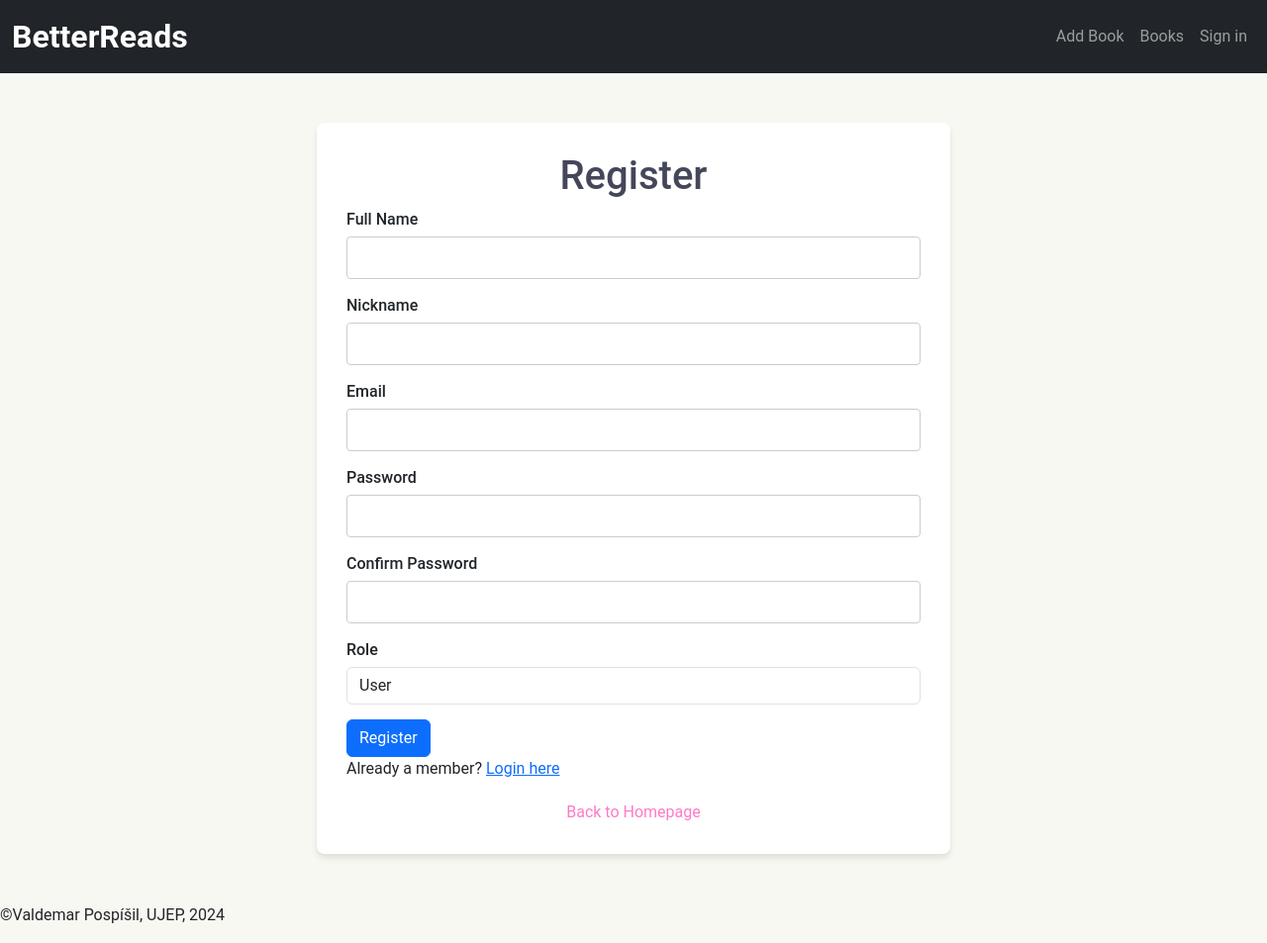
After one commit to ValdemarPospisil/BetterReads, a Flask app: page /register in a window 1280 px wide. The commit adds this page. Shown: the whole page at 99% size. Run offline with Flask 3, Linux system fonts and the light colour scheme.

Commit message:
Added Login/register system

```diff
--- a/code/app.py
+++ b/code/app.py
@@ -1,18 +1,22 @@
-from flask import Flask, render_template, request, redirect, url_for
+from flask import Flask, render_template, request, redirect, url_for, flash, session, abort
+from flask_session import Session
+from forms import RegistrationForm, LoginForm, CreateBookForm
+from werkzeug.security import generate_password_hash, check_password_hash
 import cloudinary
 import cloudinary.uploader
 import cloudinary.api
-from cloudinary.utils import cloudinary_url
 from neo4j import GraphDatabase
 import os
+from functools import wraps
 
 app = Flask(__name__)
 # Flask app setup
-SECRET_KEY = os.urandom(32)
+SECRET_KEY = 'you-will-never-guess'
 USER_IMG_FOLDER = 'static/imgs/'
-app = Flask(__name__, template_folder='templates')
 app.config['UPLOAD_FOLDER'] = USER_IMG_FOLDER
 app.config['SECRET_KEY'] = SECRET_KEY
+app.config['SESSION_TYPE'] = 'filesystem'  # You can choose other session types as well
+Session(app)
 
 # Configuration
 cloudinary.config(
@@ -21,12 +25,6 @@ cloudinary.config(
     api_secret = "gQK9cHKJzk83nMU2IEjyO7Efaos", # Click 'View API Keys' above to copy your API secret
     secure=True
 )
-
-# Upload an image
-upload_result = cloudinary.uploader.upload("https://res.cloudinary.com/demo/image/upload/getting-started/shoes.jpg",
-                                           public_id="shoes")
-print(upload_result["secure_url"])
-
 
 NEO4J_URI = "bolt://neo4j:7687"
 NEO4J_USER = "neo4j"
@@ -40,58 +38,131 @@ driver = GraphDatabase.driver(NEO4J_URI, auth=(NEO4J_USER, NEO4J_PASSWORD))
 def index():
     return render_template('index.html')
 
+def roles_required(*roles):
+    def decorator(f):
+        @wraps(f)
+        def decorated_function(*args, **kwargs):
+            if 'nickname' not in session:
+                return redirect(url_for('login'))
+            with driver.session() as db_session:
+                result = db_session.run("MATCH (u:User {nickname: $nickname}) RETURN u.role AS role", nickname=session['nickname'])
+                record = result.single()
+                if not record or record['role'] not in roles:
+                    abort(403)
+            return f(*args, **kwargs)
+        return decorated_function
+    return decorator
 
-def create_author_book_relationship(author_name, author_surname, book_data):
-    """Creates a book and author node, and connects them with a relationship."""
-    with driver.session() as session:
-        # Create the book node
-        query = """
-            MERGE (author:Author {name: $author_name, surname: $author_surname})
-            CREATE (book:Book {name: $name, description: $description, pages: $pages, datePublished: $datePublished, ISBN: $ISBN, image_url: $image_url})
-            MERGE (author)-[:WROTE]->(book)
-        """
-        session.run(query, author_name=author_name, author_surname=author_surname,
-                    name=book_data["name"], description=book_data["description"],
-                    pages=book_data["pages"], datePublished=book_data["datePublished"],
-                    ISBN=book_data["ISBN"], image_url=book_data["image_url"])
+@app.route('/admin')
+@roles_required('admin')
+def admin_dashboard():
+    return render_template('admin_dashboard.html')
 
+@app.route('/author')
+@roles_required('author')
+def author_dashboard():
+    return render_template('admin_dashboard.html')
+
+@app.route('/profile/<nickname>')
+def profile(nickname):
+    # Placeholder for the profile page
+    return render_template('profile.html', nickname=nickname)
+
+@app.route('/register', methods=['GET', 'POST'])
+def register():
+    form = RegistrationForm()
+    if form.validate_on_submit():
+        full_name = form.full_name.data
+        nickname = form.nickname.data
+        email = form.email.data
+        password = generate_password_hash(form.password.data)
+        role = form.role.datayy
+
+        with driver.session() as db_session:
+            result = db_session.run("MATCH (u:User {nickname: $nickname}) RETURN u", nickname=nickname)
+            if result.single():
+                flash('Nickname already exists. Please choose a different one.', 'danger')
+            else:
+                db_session.run(
+                    "CREATE (u:User {full_name: $full_name, nickname: $nickname, email: $email, password: $password, role: $role})",
+                    full_name=full_name, nickname=nickname, email=email, password=password, role=role
+                )
+                flash('Registration successful! Please log in.', 'success')
+                return redirect(url_for('login'))
+    return render_template('register.html', form=form)
+
+@app.route('/login', methods=['GET', 'POST'])
+def login():
+    form = LoginForm()
+    if form.validate_on_submit():
+        nickname = form.nickname.data
+        password = form.password.data
+
+        with driver.session() as db_session:
+            result = db_session.run("MATCH (u:User {nickname: $nickname}) RETURN u.password AS password, u.role AS role", nickname=nickname)
+            record = result.single()
+            if record and check_password_hash(record['password'], password):
+                session['nickname'] = nickname
+                session['role'] = record['role']
+                flash('Login successful!', 'success')
+                return redirect(url_for('index'))
+            else:
+                flash('Invalid nickname or password. Please try again.', 'danger')
+    return render_template('login.html', form=form)
+
+@app.route('/logout')
+def logout():
+    session.pop('nickname', None)
+    session.pop('role', None)
+    flash('You have been logged out.', 'success')
+    return redirect(url_for('index'))
+
+def create_genre():
+    """Creates a fixed set of genres in the database."""
+    with driver.session() as db_session:
+        genres = ["Fiction", "Non-Fiction", "Science Fiction", "Fantasy", "Mystery", "Thriller"]
+        for genre in genres:
+            db_session.run("MERGE (g:Genre {name: $name})", name=genre)
 
 def upload_image(file=None):
     """Uploads an image to Cloudinary, resizes it to 684x100, and returns the URL."""
     if file:
-        upload_result = cloudinary.uploader.upload(
-            file,
-            transformation=[
-                {"width": 684, "height": 1000, "crop": "scale"}
-            ]
-        )
-    else:
-        # Upload and resize the default image
-        default_image_path = os.path.join(app.config['UPLOAD_FOLDER'], 'default_book.jpg')
-        upload_result = cloudinary.uploader.upload(
-            default_image_path,
-            transformation=[
-                {"width": 684, "height": 1000, "crop": "scale"}
-            ]
-        )
-    return upload_result['secure_url']
+        result = cloudinary.uploader.upload(file, transformation={"width": 684, "height": 100, "crop": "limit"})
+        return result.get("url")
+    return None
 
+def create_author_book_relationship_with_genres(author_name, author_surname, book_data, genres):
+    """Creates a book, author, and genre nodes with relationships."""
+    with driver.session() as db_session:
+        query = """
+            MERGE (author:Author {name: $author_name, surname: $author_surname})
+            CREATE (book:Book {name: $name, description: $description, pages: $pages, datePublished: $datePublished, image_url: $image_url})
+            MERGE (author)-[:WROTE]->(book)
+            WITH book
+            UNWIND $genres AS genre_name
+            MATCH (g:Genre {name: genre_name})
+            MERGE (book)-[:BELONGS_TO]->(g)
+        """
+        db_session.run(query, author_name=author_name, author_surname=author_surname,
+                    name=book_data["name"], description=book_data["description"],
+                    pages=book_data["pages"], datePublished=book_data["datePublished"],
+                    image_url=book_data["image_url"], genres=genres)
 
 @app.route('/create_book', methods=['GET', 'POST'])
+@roles_required('author', 'admin')
 def create_book():
-    if request.method == 'POST':
-        # Collect form data
-        name = request.form['name']
-        description = request.form['description']
-        pages = request.form['pages']
-        datePublished = request.form['datePublished']
-        ISBN = request.form['ISBN']
-        author_name = request.form['author_name']
-        author_surname = request.form['author_surname']
+    form = CreateBookForm()
+    if form.validate_on_submit():
+        name = form.name.data
+        description = form.description.data
+        pages = form.pages.data
+        datePublished = form.datePublished.data
+        author_name = form.author_name.data
+        author_surname = form.author_surname.data
+        genres = form.genres.data
 
         # Handle the image upload
-
-        image_file = request.files['image'] if 'image' in request.files and request.files['image'].filename else None
+        image_file = form.image.data
         image_url = upload_image(image_file)
 
         # Prepare book data
@@ -100,24 +171,27 @@ def create_book():
             "description": description,
             "pages": pages,
             "datePublished": datePublished,
-            "ISBN": ISBN,
-            "image_url": image_url  # Save the image URL if it was uploaded
+            "image_url": image_url
         }
 
-        # Create the author-book relationship in the Neo4j database
-        create_author_book_relationship(author_name, author_surname, book_data)
+        # Create the author-book relationship and add genres
+        create_author_book_relationship_with_genres(author_name, author_surname, book_data, genres)
 
         return redirect(url_for('index'))
 
-    return render_template('create_book.html')
+    # Get genres from database for the form
+    with driver.session() as db_session:
+        result = db_session.run("MATCH (g:Genre) RETURN g.name AS name")
+        genres = [record["name"] for record in result]
 
+    return render_template('create_book.html', form=form, genres=genres)
 
 # Route for listing books
 @app.route('/books')
 def list_books():
-    with driver.session() as session:
+    with driver.session() as db_session:
         # Query to retrieve all books along with their authors
-        result = session.run("""
+        result = db_session.run("""
             MATCH (b:Book)-[:WROTE]-(a:Author)
             RETURN b.name AS book_name, a.name AS author_name, a.surname AS author_surname, b.image_url AS image_url
         """)
@@ -131,6 +205,5 @@ def list_books():
         ]
     return render_template('list_books.html', books=books)
 
-
 if __name__ == '__main__':
     app.run(host='0.0.0.0', port=5000, debug=True)
--- /dev/null
+++ b/code/forms.py
@@ -0,0 +1,29 @@
+from flask_wtf import FlaskForm
+from wtforms import StringField, PasswordField, SubmitField, SelectField, SelectMultipleField, TextAreaField, IntegerField, FileField
+from wtforms.validators import DataRequired, Email, EqualTo
+
+class RegistrationForm(FlaskForm):
+    full_name = StringField('Full Name', validators=[DataRequired()])
+    nickname = StringField('Nickname', validators=[DataRequired()])
+    email = StringField('Email', validators=[DataRequired(), Email()])
+    password = PasswordField('Password', validators=[DataRequired()])
+    confirm_password = PasswordField('Confirm Password', validators=[DataRequired(), EqualTo('password')])
+    role = SelectField('Role', choices=[('user', 'User'), ('admin', 'Admin')], validators=[DataRequired()])
+    submit = SubmitField('Register')
+
+class LoginForm(FlaskForm):
+    nickname = StringField('Nickname', validators=[DataRequired()])
+    password = PasswordField('Password', validators=[DataRequired()])
+    submit = SubmitField('Login')
+
+
+class CreateBookForm(FlaskForm):
+    name = StringField('Book Name', validators=[DataRequired()])
+    description = TextAreaField('Description', validators=[DataRequired()])
+    pages = IntegerField('Pages', validators=[DataRequired()])
+    datePublished = StringField('Date Published', validators=[DataRequired()])
+    author_name = StringField('Author Name', validators=[DataRequired()])
+    author_surname = StringField('Author Surname', validators=[DataRequired()])
+    genres = SelectMultipleField('Genres', validators=[DataRequired()])
+    image = FileField('Book Image', validators=[DataRequired()])
+    submit = SubmitField('Create Book')
--- /dev/null
+++ b/code/templates/register.html
@@ -0,0 +1,59 @@
+{% extends "template.html" %}
+
+{% block subtitle %}Register{% endblock %}
+
+{% block main %}
+<div class="container">
+    <h1>Register</h1>
+    <form method="POST" enctype="multipart/form-data" action="{{ url_for('register') }}">
+        {{ form.hidden_tag() }}
+        <div class="form-group">
+            <label for="full_name">{{ form.full_name.label }}</label>
+            {{ form.full_name(class="form-control", id="full_name", size=32) }}
+            {% for error in form.full_name.errors %}
+                <span style="color: red;">[{{ error }}]</span>
+            {% endfor %}
+        </div>
+        <div class="form-group">
+            <label for="nickname">{{ form.nickname.label }}</label>
+            {{ form.nickname(class="form-control", id="nickname", size=32) }}
+            {% for error in form.nickname.errors %}
+                <span style="color: red;">[{{ error }}]</span>
+            {% endfor %}
+        </div>
+        <div class="form-group">
+            <label for="email">{{ form.email.label }}</label>
+            {{ form.email(class="form-control", id="email", size=32) }}
+            {% for error in form.email.errors %}
+                <span style="color: red;">[{{ error }}]</span>
+            {% endfor %}
+        </div>
+        <div class="form-group">
+            <label for="password">{{ form.password.label }}</label>
+            {{ form.password(class="form-control", id="password", size=32) }}
+            {% for error in form.password.errors %}
+                <span style="color: red;">[{{ error }}]</span>
+            {% endfor %}
+        </div>
+        <div class="form-group">
+            <label for="confirm_password">{{ form.confirm_password.label }}</label>
+            {{ form.confirm_password(class="form-control", id="confirm_password", size=32) }}
+            {% for error in form.confirm_password.errors %}
+                <span style="color: red;">[{{ error }}]</span>
+            {% endfor %}
+        </div>
+        <div class="form-group">
+            <label for="role">{{ form.role.label }}</label>
+            {{ form.role(class="form-control", id="role") }}
+            {% for error in form.role.errors %}
+                <span style="color: red;">[{{ error }}]</span>
+            {% endfor %}
+        </div>
+        <button type="submit" class="btn btn-primary">{{ form.submit.label.text }}</button>
+    </form>
+    <p>Already a member? <a href="{{ url_for('register') }}">Login here</a></p>
+    <div class="back-link">
+        <a href="{{ url_for('index') }}">Back to Homepage</a>
+    </div>
+</div>
+{% endblock %}
--- a/code/templates/template.html
+++ b/code/templates/template.html
@@ -30,6 +30,13 @@
                     <li class="nav-item">
                         <a class="nav-link" href="books">Books</a>
                     </li>
+                    <li class="nav-item">
+                    {% if 'nickname' in session %}
+                    <a class="nav-link" href="{{ url_for('profile', nickname=session['nickname']) }}">{{ session['nickname'] }}</a>
+                    {% else %}
+                        <a class="nav-link" href="{{ url_for('login') }}">Sign in</a>
+                    {% endif %}
+                    </li>
                 </ul>
             </div>
         </div>
--- a/docker-compose.yaml
+++ b/docker-compose.yaml
@@ -31,3 +31,8 @@ services:
       - "7687:7687"  # Bolt
     environment:
       NEO4J_AUTH: "neo4j/PassatGolf"
+    volumes:
+      - neo4j_data:/data
+
+volumes:
+  neo4j_data:
--- a/requirements.txt
+++ b/requirements.txt
@@ -11,3 +11,5 @@ MarkupSafe==2.1.3
 Werkzeug==3.0.0
 WTForms==3.0.1
 cloudinary==1.41.0
+email_validator==1.1.1
+flask_session==0.8.0
```
Also changed, not shown: code/templates/admin_dashboard.html (added, +48 -0 lines), code/templates/create_book.html (+9 -16 lines), code/templates/index.html (+7 -1 lines), code/templates/login.html (added, +31 -0 lines), code/templates/list_books.html (line endings or trailing spaces), 2 other files.
